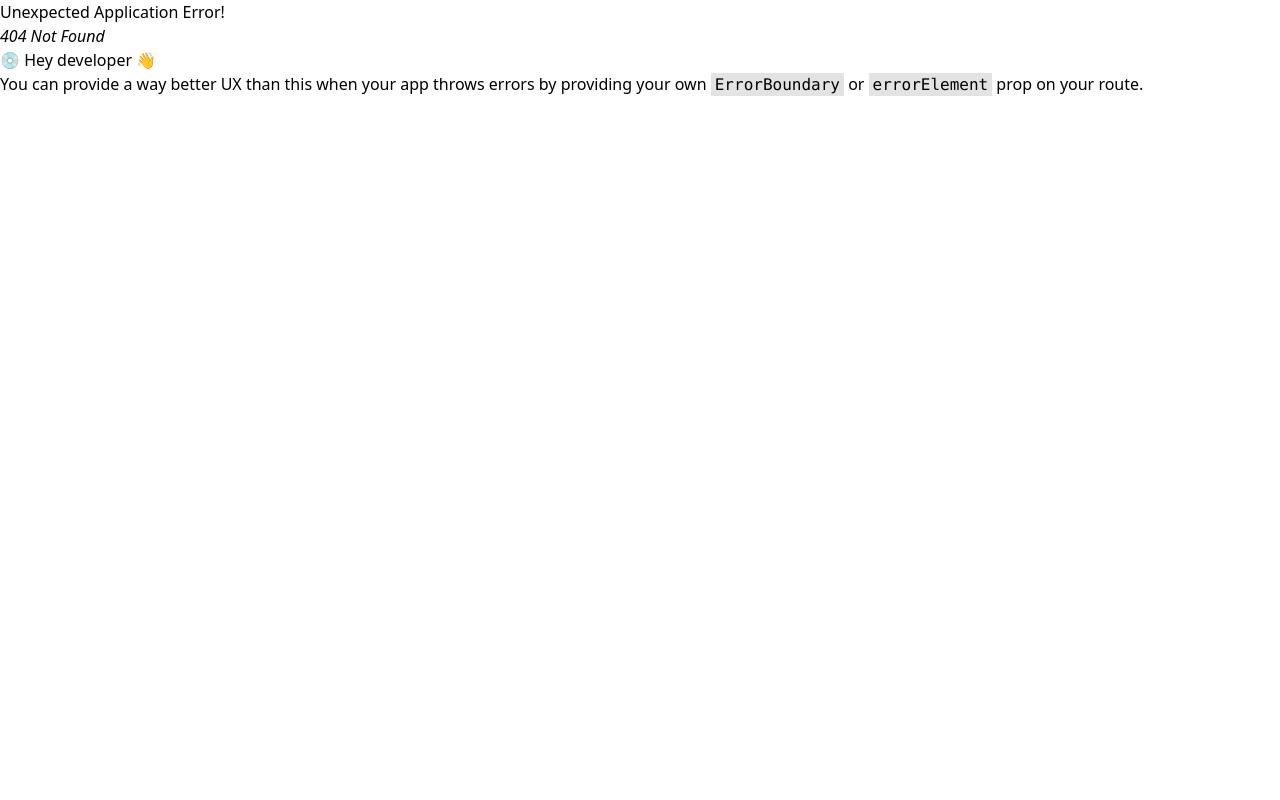
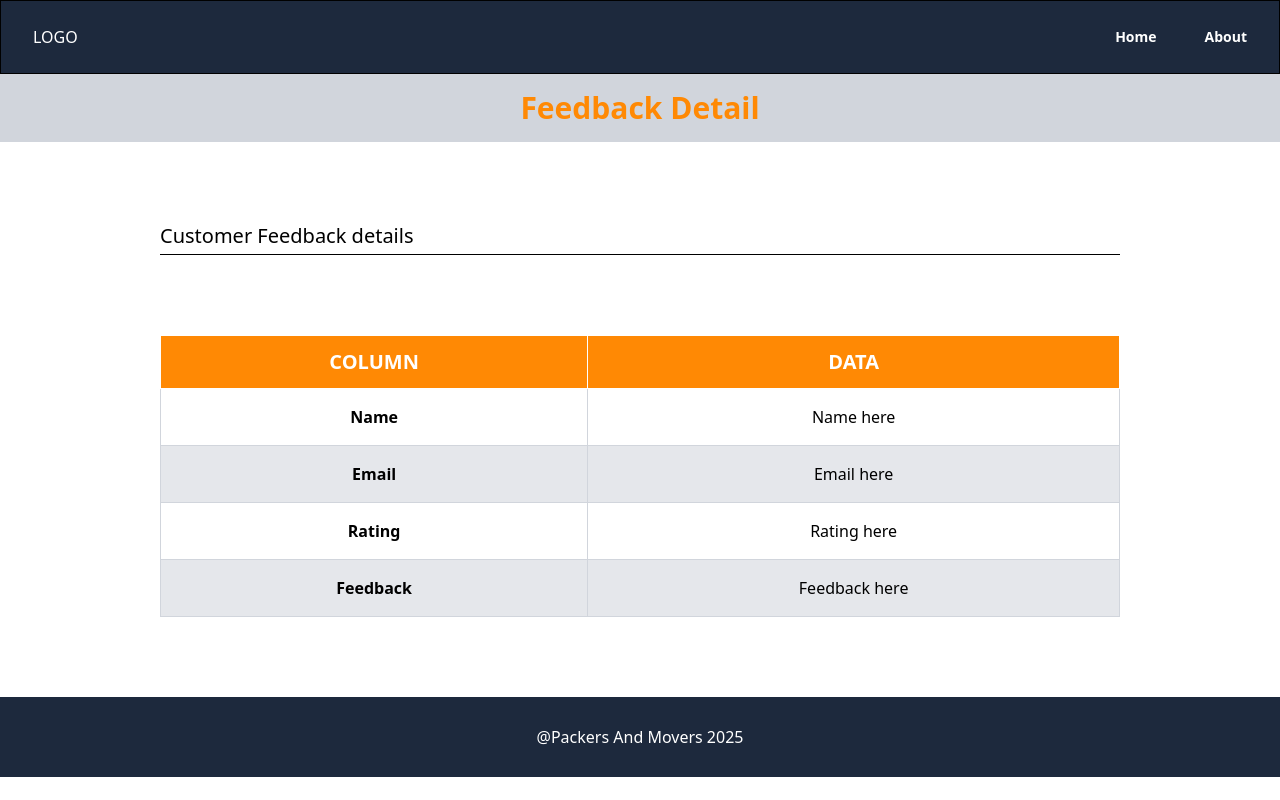
Before and after one commit to Achaljivtode/Packers_Movers_Management, a React (Vite) app in the folder frontend/: page /feedback-details/1 in a window 1280 px wide. Before the commit this address had no page. Built offline with nearby package versions, Linux system fonts and the light colour scheme.

Commit message:
feedbackdetailspage and customerFeedbackpage created

```diff
--- a/frontend/src/components/Header/Header.jsx
+++ b/frontend/src/components/Header/Header.jsx
@@ -16,9 +16,6 @@ function Header() {
         setIsSideBarVisible(!isSideBarVisible)
     }
 
-    // const removeRole = () => {
-    //     localStorage.setItem('role', '');
-    // }
 
     useEffect(() => {
         const role = localStorage.getItem('role');
--- a/frontend/src/constant/dashboard.js
+++ b/frontend/src/constant/dashboard.js
@@ -14,7 +14,7 @@ const dashboard = {
     'admin': {
         'Quatation Management': { 'link': '/quatation-report' },
         'Service Management': { 'link': '/service-management' },
-        'Feedback Management': { 'link': '/feedback-management' },
+        'Feedback Management': { 'link': '/feedback-details' },
         'Customers Management': { 'link': '/customer-management' },
         'Add Customers': { 'link': '/register-new-customer' },
         'Reports': { 'link': '/reports' },
--- /dev/null
+++ b/frontend/src/pages/CustomerFeedBackPage.jsx
@@ -0,0 +1,50 @@
+import React from 'react'
+import Header from '../components/Header/Header'
+import Footer from '../components/Footer/Footer'
+
+function CustomerFeedBackPage() {
+    return (
+        <div>
+            <Header />
+            <h1 className='bg-gray-300 py-4 text-3xl text-orange-400 font-bold text-center'>Feedback Detail</h1>
+
+            <div className='w-3/4 mx-auto my-20'>
+                <h2 className='text-xl mb-1 text-semibold'>Customer Feedback details</h2>
+                <hr />
+            </div>
+
+            <div className='w-3/4 mx-auto mb-20'>
+                <table className='w-full border'>
+                    <thead>
+                        <tr>
+                            <th className='border bg-orange-400 text-white p-3 text-xl'>COLUMN</th>
+                            <th className='border bg-orange-400 text-white p-3 text-xl'>DATA</th>
+                        </tr>
+                    </thead>
+                    <tbody>
+                        <tr>
+                            <td className='border border-gray-300 text-center p-4 font-semibold'>Name</td>
+                            <td className='border border-gray-300 text-center p-4 '>Name here</td>
+                        </tr>
+                        <tr>
+                            <td className='border border-gray-300 bg-gray-200 text-center p-4 font-semibold'>Email</td>
+                            <td className='border border-gray-300 bg-gray-200 text-center p-4 '>Email here</td>
+                        </tr>
+                        <tr>
+                            <td className='border border-gray-300 text-center p-4 font-semibold'>Rating</td>
+                            <td className='border border-gray-300 text-center p-4 '>Rating here</td>
+                        </tr>
+                        <tr>
+                            <td className='border border-gray-300 bg-gray-200 text-center p-4 font-semibold'>Feedback</td>
+                            <td className='border border-gray-300 bg-gray-200 text-center p-4 '>Feedback here</td>
+                        </tr>
+                    </tbody>
+                </table>
+            </div>
+            <Footer />
+
+        </div>
+    )
+}
+
+export default CustomerFeedBackPage
--- /dev/null
+++ b/frontend/src/pages/FeedBackDetailsPage.jsx
@@ -0,0 +1,65 @@
+import React, { useState } from 'react'
+import Header from '../components/Header/Header'
+
+import { FaShareSquare } from "react-icons/fa";
+import { MdDeleteForever } from "react-icons/md";
+import Footer from '../components/Footer/Footer';
+import { useNavigate } from 'react-router-dom';
+
+function FeedBackDetailsPage() {
+
+    const navigate = useNavigate();
+    const [customer, setCustomer] = useState();
+
+    return (
+        <div>
+            <Header />
+            <h1 className='text-center bg-gray-300 py-3 text-3xl text-orange-400 font-bold'>Feedback Report</h1>
+            <div className=' mx-auto w-3/4 my-10'>
+                <h2 className='text-xl font-semibold mb-1'>All Feedback Reports</h2>
+                <hr />
+            </div>
+            <div className='border w-3/4 mx-auto mb-30'>
+                <table className='border w-full'>
+                    <thead className='border bg-orange-400 text-white'>
+                        <tr>
+                            <th className='p-3 text-xl border border-orange-500'>ID</th>
+                            <th className='p-3 text-xl border border-orange-500'>NAME</th>
+                            <th className='p-3 text-xl border border-orange-500'>EMAIL</th>
+                            <th className='p-3 text-xl border border-orange-500'>RATING</th>
+                            <th className='p-3 text-xl border border-orange-500'>ACTION</th>
+                        </tr>
+                    </thead>
+                    <tbody className='text-center'>
+                        <tr>
+                            {/* id here */}
+                            <td className=' border p-2'>1</td>
+
+                            {/* name here */}
+                            <td className=' border p-2'>amit</td>
+
+                            {/* email here */}
+                            <td className=' border p-2'>amit@gmail.com</td>
+
+                            {/* rating here */}
+                            <td className=' border p-2'>2 star</td>
+
+                            {/* action here */}
+                            <td className='p-2'>
+                                <div className='flex flex-row  justify-around'>
+                                    <FaShareSquare onClick={() => navigate(`/feedback-details/:id`)} className='text-2xl hover:cursor-pointer text-blue-500' />
+                                    <MdDeleteForever className='text-3xl hover:cursor-pointer text-red-500' />
+                                </div>
+                            </td>
+
+                        </tr>
+
+                    </tbody>
+                </table>
+            </div>
+            <Footer />
+        </div>
+    )
+}
+
+export default FeedBackDetailsPage
--- a/frontend/src/routes/routes.jsx
+++ b/frontend/src/routes/routes.jsx
@@ -14,6 +14,8 @@ import QuatationEntryPage from "../pages/QuatationEntryPage";
 import ServicePage from "../pages/ServicePage";
 import ServiceDetailsPage from "../pages/ServiceDetailsPage";
 import AgentDetailPage from "../pages/AgentDetailPage";
+import FeedBackDetailsPage from "../pages/FeedBackDetailsPage";
+import CustomerFeedBackPage from "../pages/CustomerFeedBackPage";
 
 const route = createBrowserRouter([
     { path: '' , element: <HomePage /> },
@@ -26,6 +28,8 @@ const route = createBrowserRouter([
     { path: '/register' , element: <RegisterationPage /> },
     { path: '/update' , element: <RegisterationPage /> },
     { path: '/feedback' , element: <FeedBackPage /> },
+    { path: '/feedback-details' , element: <FeedBackDetailsPage /> },
+    { path: '/feedback-details/:id' , element: <CustomerFeedBackPage /> },
     { path: '/service-registration' , element: <ServiceRegisterPage /> },
     { path: '/service-management' , element: <ServicePage /> },
     { path: '/service-detail/:id' , element: <ServiceDetailsPage /> },
```
Also changed, not shown: 1 other file (tests, documents, lock files or other folders).
